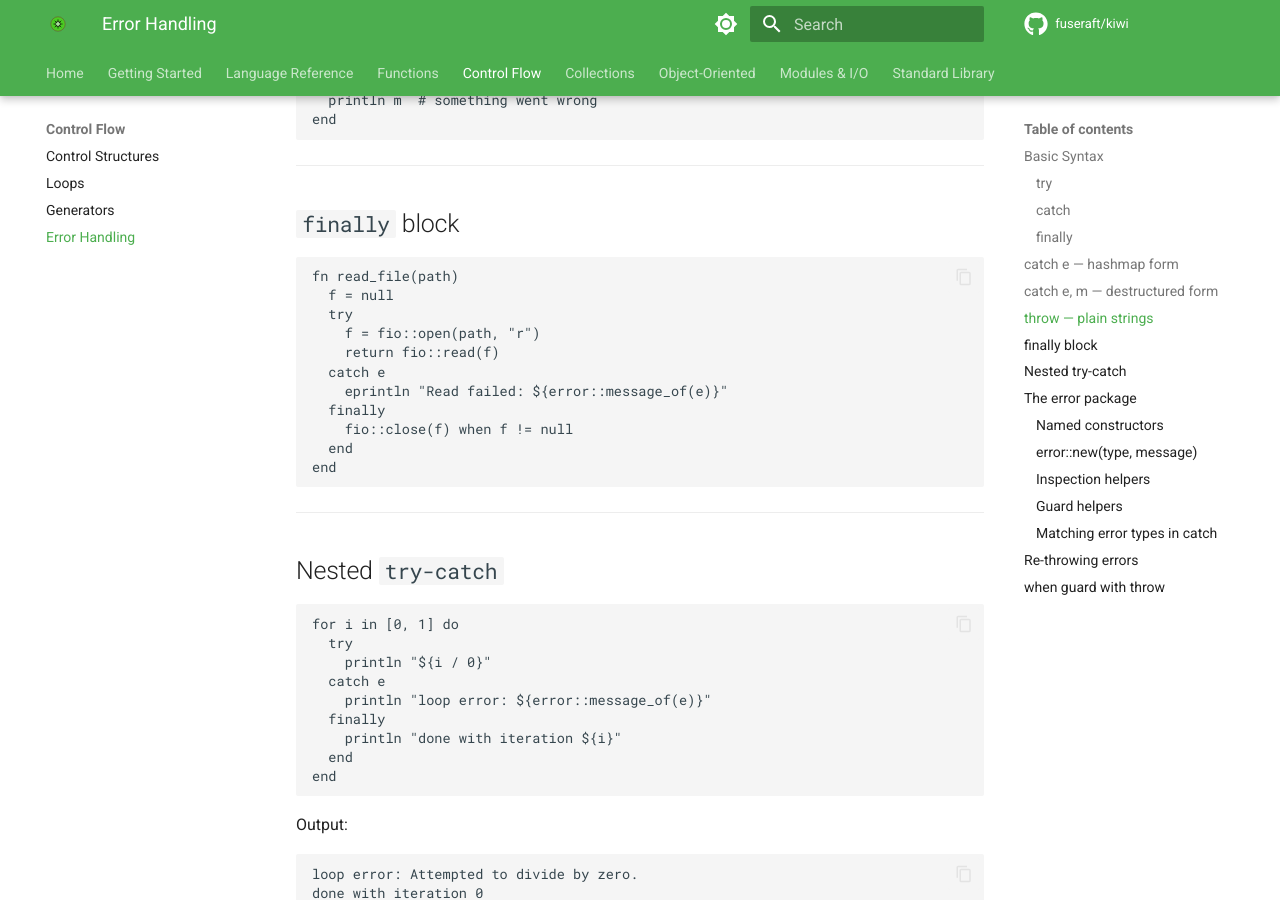
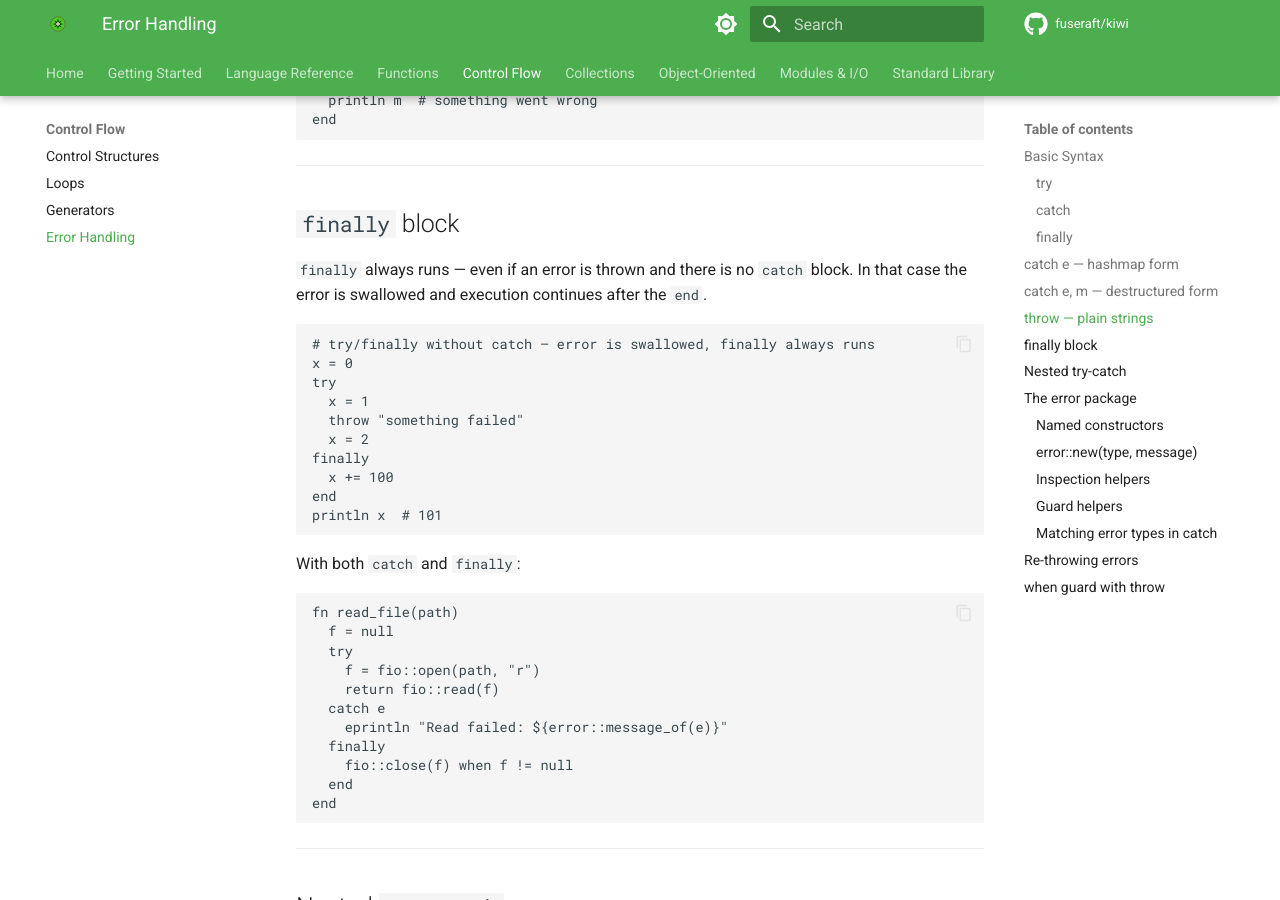
Before and after one commit to fuseraft/kiwi, an MkDocs documentation site: the page built from docs/error_handling.md, in a window 1280 px wide and 900 px high, scrolled down 2163 px. Built offline with MkDocs 1.6.1 and Material for MkDocs 9.7.7, drawn with Linux system fonts in a browser that asks for light colours; comment, search, counter and statistics services are not loaded.

Commit message:
Update docs

````diff
--- a/docs/error_handling.md
+++ b/docs/error_handling.md
@@ -97,6 +97,23 @@ end
 ---
 
 ## `finally` block
+
+`finally` always runs — even if an error is thrown and there is no `catch` block. In that case the error is swallowed and execution continues after the `end`.
+
+```kiwi
+# try/finally without catch — error is swallowed, finally always runs
+x = 0
+try
+  x = 1
+  throw "something failed"
+  x = 2
+finally
+  x += 100
+end
+println x  # 101
+```
+
+With both `catch` and `finally`:
 
 ```kiwi
 fn read_file(path)
````
